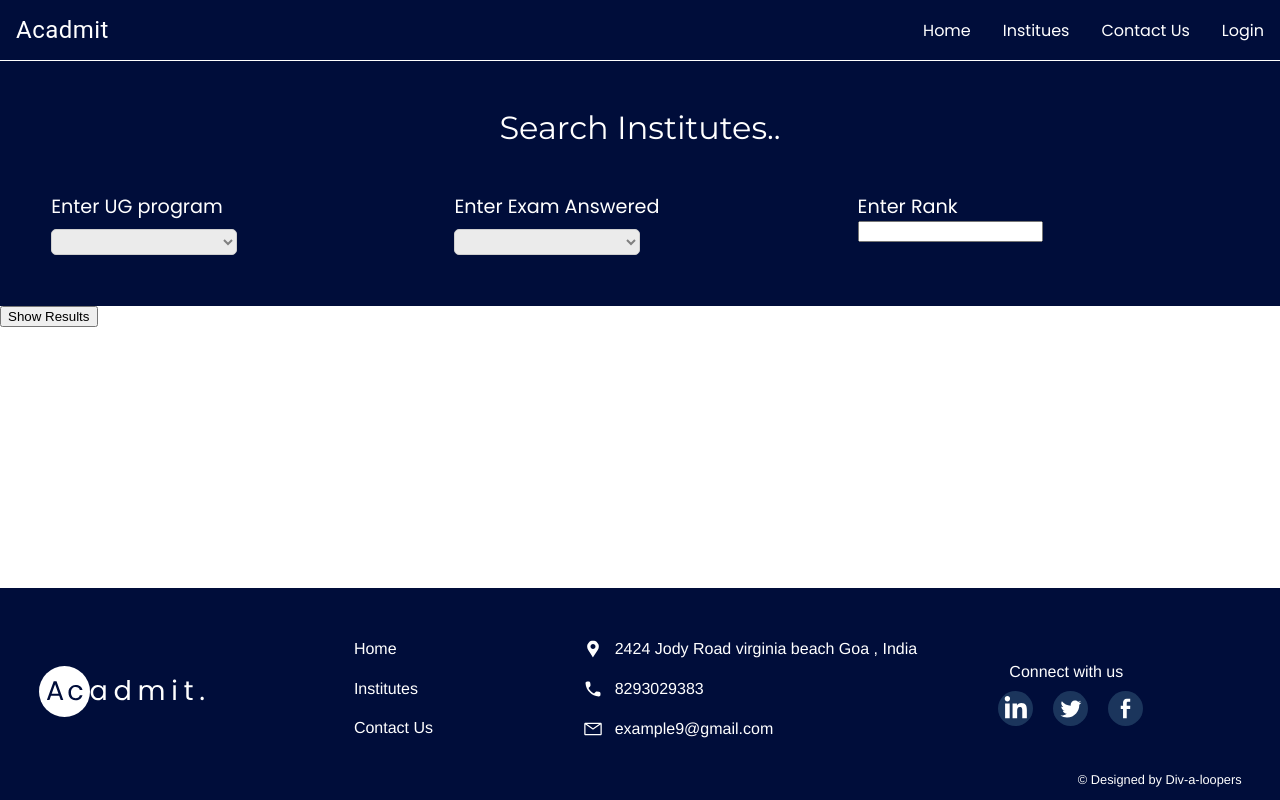
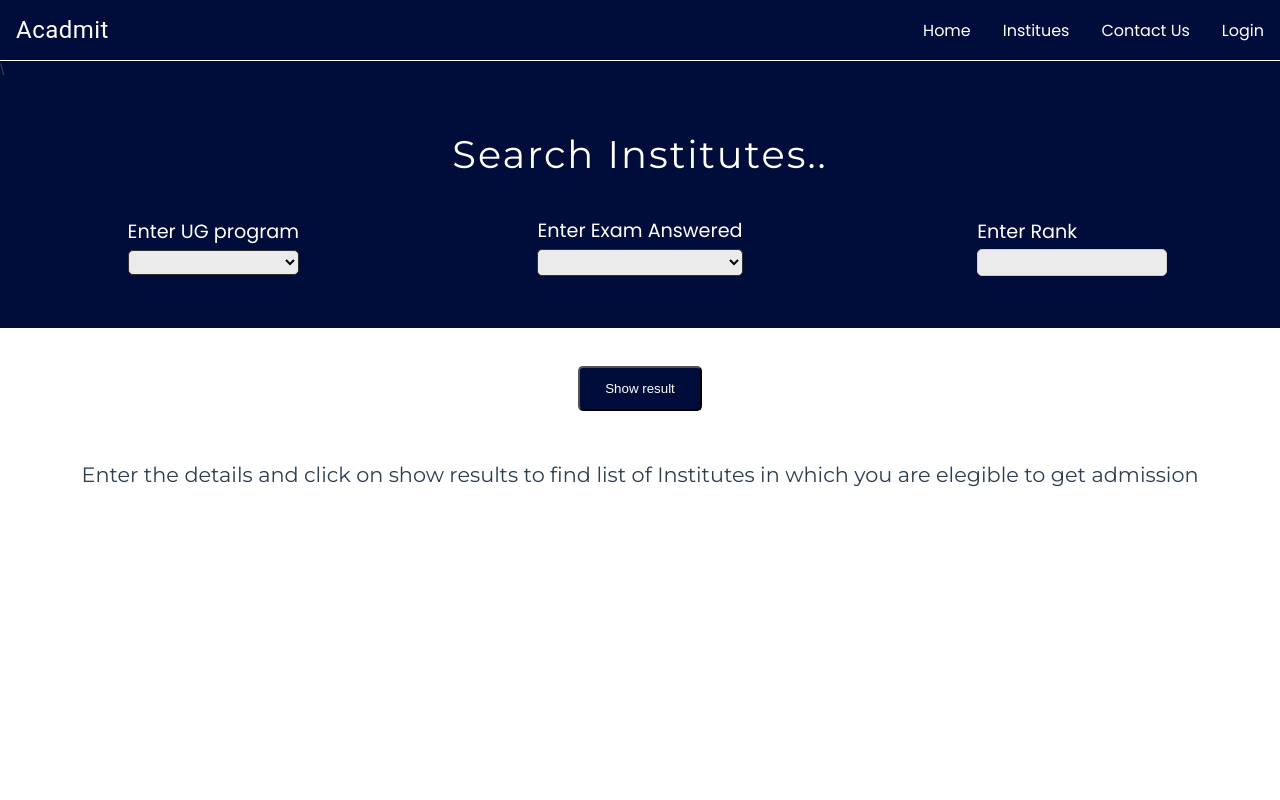
Before and after one commit to Shashank-GS/Div-a-loopers_Acadmit, a Vue app in the folder client/: page /search in a window 1280 px wide. Shown: the top 800 px of the page. Built offline with nearby package versions, Linux system fonts and the light colour scheme; the HTML template or start-up script is replaced by a standard one.

Commit message:
search page finished

```diff
--- a/client/src/views/createAccn.vue
+++ b/client/src/views/createAccn.vue
@@ -59,31 +59,13 @@
             <input type="text" id="age" required v-model="form.age" />
           </div>
           <div class="form-group">
-            <label for="gender">Gender </label><br />
-            <input
-              type="radio"
-              id="male"
-              name="gender"
-              value="male"
-              v-model="form.gender"
-            />
-            <label for="male">Male</label>
-            <input
-              type="radio"
-              id="female"
-              name="gender"
-              value="female"
-              v-model="form.gender"
-            />
-            <label for="female">Female</label>
-            <input
-              type="radio"
-              id="other"
-              name="gender"
-              value="other"
-              v-model="form.gender"
-            />
-            <label for="other">Other</label>
+            <label for="Gender">Gender</label><br />
+            <select id="Gender" v-model="form.gender">
+              <option disabled value="">Please select one</option>
+              <option>Male</option>
+              <option>Female</option>
+              <option>Other</option>
+            </select>
           </div>
           <div class="form-group">
             <label for="Caste">Caste</label><br />
@@ -277,6 +259,8 @@ button {
 }
 form h1 {
   font-size: 1.3rem;
+  margin-top: 2%;
+  margin-bottom: 2%;
 }
 
 .button {
@@ -290,4 +274,31 @@ form h1 {
   text-align: center;
   margin: 4%;
 }
+
+input[type="text"],
+input[type="email"],
+input[type="tel"],
+input[type="number"],
+input[type="date"] {
+  padding: 2.6%;
+  background-color: rgb(235, 235, 235);
+  border: 1px solid rgb(207, 207, 207);
+  border-radius: 5px;
+  width: 50%;
+  margin-top: 2%;
+  font-family: "Montserrat";
+}
+#Gender,
+#Caste,
+#stream {
+  padding: 2%;
+  background-color: rgb(235, 235, 235);
+  border: 1px solid rgb(207, 207, 207);
+  border-radius: 5px;
+  width: 50%;
+  margin-top: 2%;
+}
+#gender {
+  padding-bottom: 5px;
+}
 </style>
--- a/client/src/views/search.vue
+++ b/client/src/views/search.vue
@@ -1,30 +1,39 @@
 <template>
   <div class="search">
     <Navbar></Navbar>
+    <section>
       <div class="top">
+        <form action="">
+          <div class="bckg">
+            \
             <h1>Search Institutes..</h1>
             <div class="inputgrid">
-        <div class="first">
+              <div class="form-group first">
                 <label for="UGprogram">Enter UG program</label><br />
-          <select name="UGprogram" v-model="form.UGprogram" class="UGprogram">
+                <select
+                  required
+                  name="UGprogram"
+                  v-model="form.UGprogram"
+                  class="UGprogram"
+                >
                   <option value="BE">BE</option>
                   <option value="MBBS">MBBS</option>
                   <option value="BSci">BSci</option>
                   <option value="BCom">BCom</option>
                 </select>
               </div>
-        <div class="second">
+              <div class="form-group second">
                 <label for="Exam">Enter Exam Answered</label><br />
-          <select name="Exam" v-model="form.Exam" id="Exam">
+                <select required name="Exam" v-model="form.Exam" id="Exam">
                   <option value="GCET">GCET</option>
                   <option value="NEET">NEET</option>
                   <option value="JEEmains">JEE mains</option>
-            <option value="BCom">/option> </option></select
-          >
+                </select>
               </div>
-        <div class="">
+              <div class="form-group third">
                 <label for="Rank">Enter Rank</label><br />
                 <input
+                  required
                   id="Rank"
                   type="numb
                         er"
@@ -33,7 +42,19 @@
               </div>
             </div>
           </div>
-    <button>Show Results</button>
+
+          <div class="form-group end">
+            <input type="submit" value="Show result" class="button" />
+          </div>
+        </form>
+      </div>
+
+      <h4>
+        Enter the details and click on show results to find list of Institutes
+        in which you are elegible to get admission
+      </h4>
+    </section>
+
     <Footer></Footer>
   </div>
 </template>
@@ -61,23 +82,31 @@ export default {
 
 <style lang="scss" scoped>
 @import url("https://fonts.googleapis.com/css2?family=Montserrat&family=Abril+Fatface&display=swap");
-.top h1 {
+h1 {
   font-family: "Montserrat";
   text-align: center;
   font-weight: lighter;
   padding-top: 4%;
+  letter-spacing: 2px;
   margin-top: 1px;
-  padding-bottom: 2%;
+  padding-bottom: 3%;
+  margin-bottom: 0;
+  color: white;
+  font-size: 2.4rem;
 }
-.top {
-  padding: 0% 4% 4% 4%;
-  color: white;
+.bckg {
+  margin-top: 0.5px;
   background-color: #000d3a;
 }
+
 .inputgrid {
+  color: white;
+
   display: grid;
   grid-template-columns: 1fr 1fr 1fr;
-  grid-gap: 2em;
+  justify-items: center;
+  align-items: center;
+  padding-bottom: 4%;
 }
 label {
   font-family: "poppins";
@@ -85,12 +114,59 @@ label {
 }
 .UGprogram,
 #Exam {
-  padding: 1%;
-  color: grey;
+  padding: 2%;
   background-color: rgb(235, 235, 235);
   border: 1px solid rgb(207, 207, 207);
   border-radius: 5px;
-  width: 50%;
+  width: 100%;
   margin-top: 2%;
 }
+#Rank {
+  padding: 2.6%;
+  background-color: rgb(235, 235, 235);
+  border: 1px solid rgb(207, 207, 207);
+  border-radius: 5px;
+  width: 100%;
+  margin-top: 2%;
+}
+.UGprogram,
+#Exam,
+#Rank:focus {
+  outline: none;
+  border: 1px solid rgb(48, 48, 48);
+}
+.btn {
+  text-align: center;
+}
+.button {
+  margin-top: 3%;
+  text-align: center;
+  background-color: #000d3a;
+  color: white;
+  padding: 1% 2%;
+  border-radius: 5px;
+  font-size: "poppins";
+}
+h4 {
+  text-align: center;
+  font-family: "Montserrat";
+  font-weight: lighter;
+  margin-bottom: 5%;
+  margin-top: 4%;
+  font-size: 1.3rem;
+}
+section {
+  min-height: 100vh; /* will cover the 100% of viewport */
+  overflow: hidden;
+  display: block;
+  position: relative;
+  padding-bottom: 212.109px;
+}
+.search {
+  height: 100%;
+  position: relative;
+}
+.end {
+  text-align: center;
+}
 </style>
```
Lines whose indentation alone changed are shown as unchanged.
